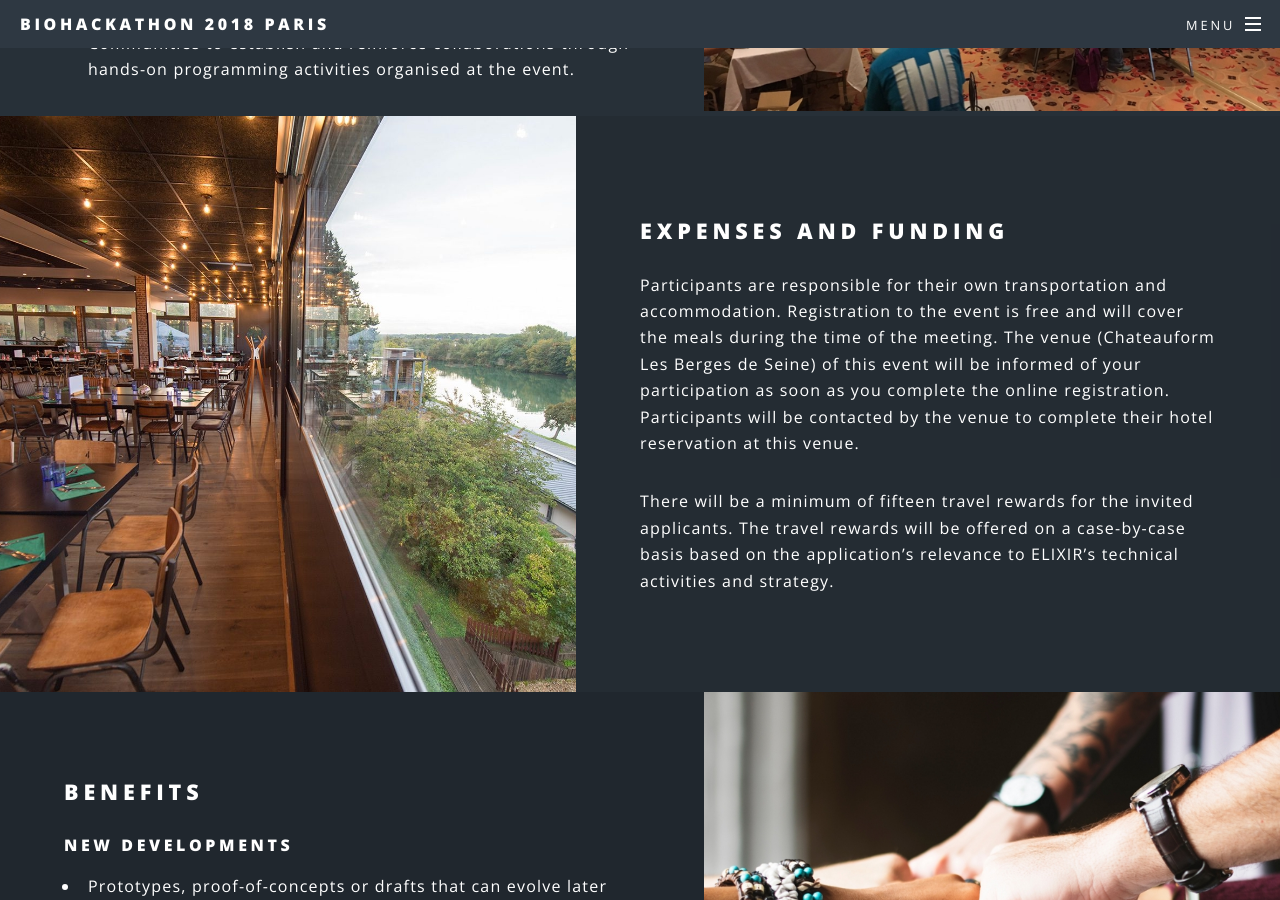
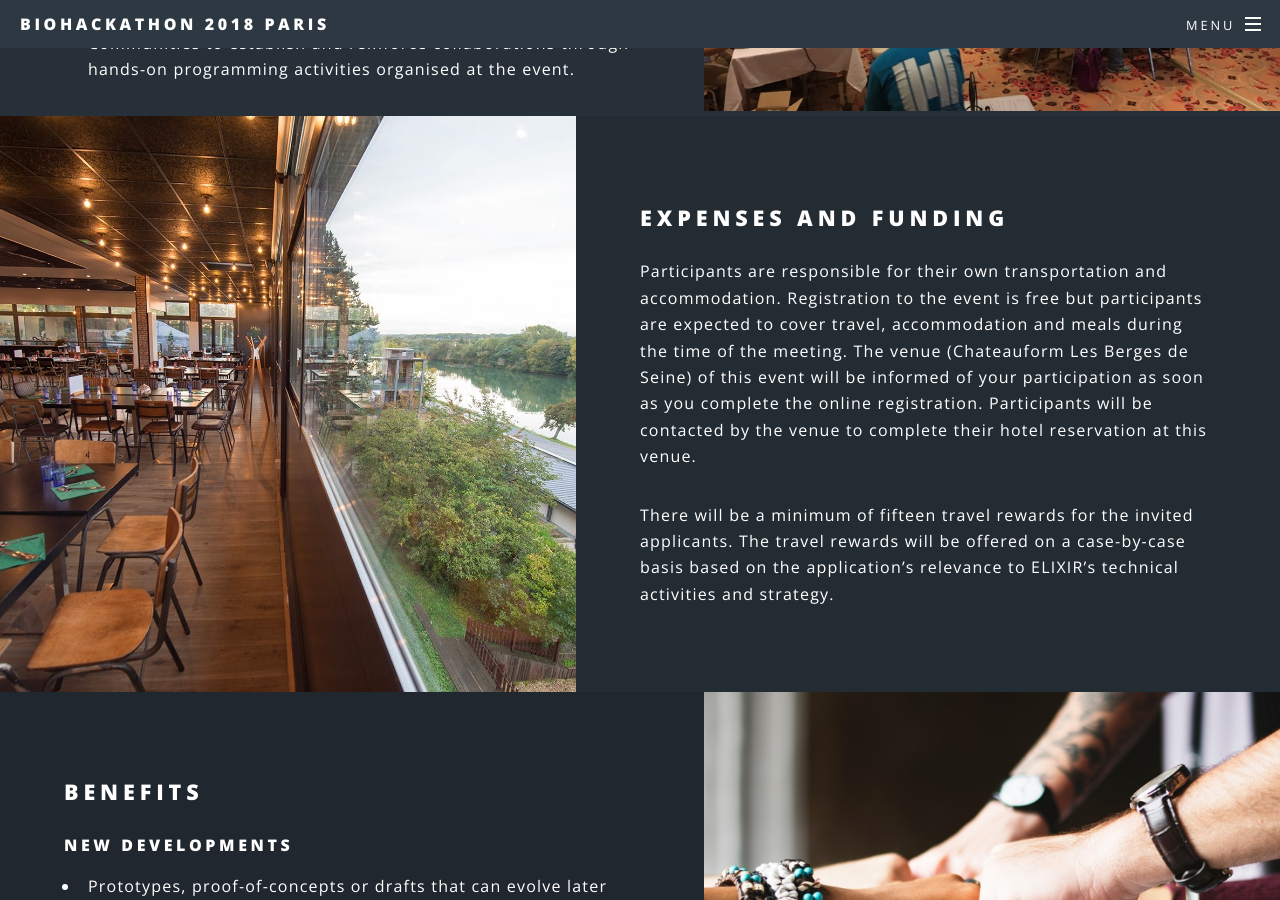
Before and after one commit to elixir-europe/bh2018paris, a Jekyll site: the page built from index.html, in a window 1280 px wide and 900 px high, scrolled down 2063 px. Built offline with Jekyll 4.4.1, drawn with Linux system fonts in a browser that asks for light colours; nearby versions of some CDN libraries.

Commit message:
Update index.html

```diff
--- a/index.html
+++ b/index.html
@@ -95,8 +95,9 @@ layout: landing
 		</div>
 		<div class="content">
 			<h2>Expenses and funding</h2>
-			<p>Participants are responsible for their own transportation and accommodation. Registration to the event is free and will
-				cover the meals during the time of the meeting. The venue (Chateauform Les Berges
+			<p>Participants are responsible for their own transportation and accommodation. Registration to the event is free but participants
+				are expected to
+				cover travel, accommodation and meals during the time of the meeting. The venue (Chateauform Les Berges
 				de Seine) of this event will be informed of your participation as soon as you complete the online registration. Participants will be contacted by the venue to complete their hotel reservation at this venue.</p>
 			<p>There will be a minimum of fifteen travel rewards for the invited applicants. The travel rewards will be offered on a
 				case-by-case basis based on the application’s relevance to ELIXIR’s technical activities and strategy.</p>
```
